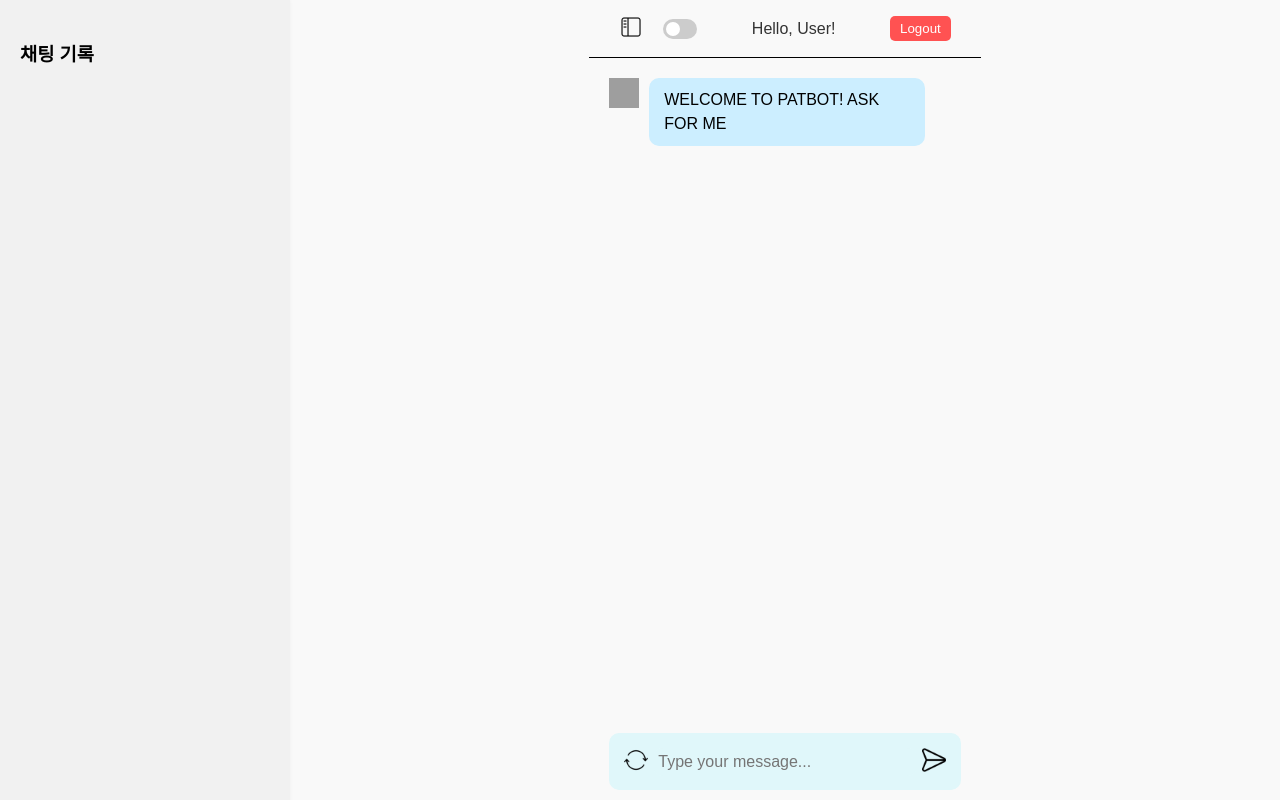
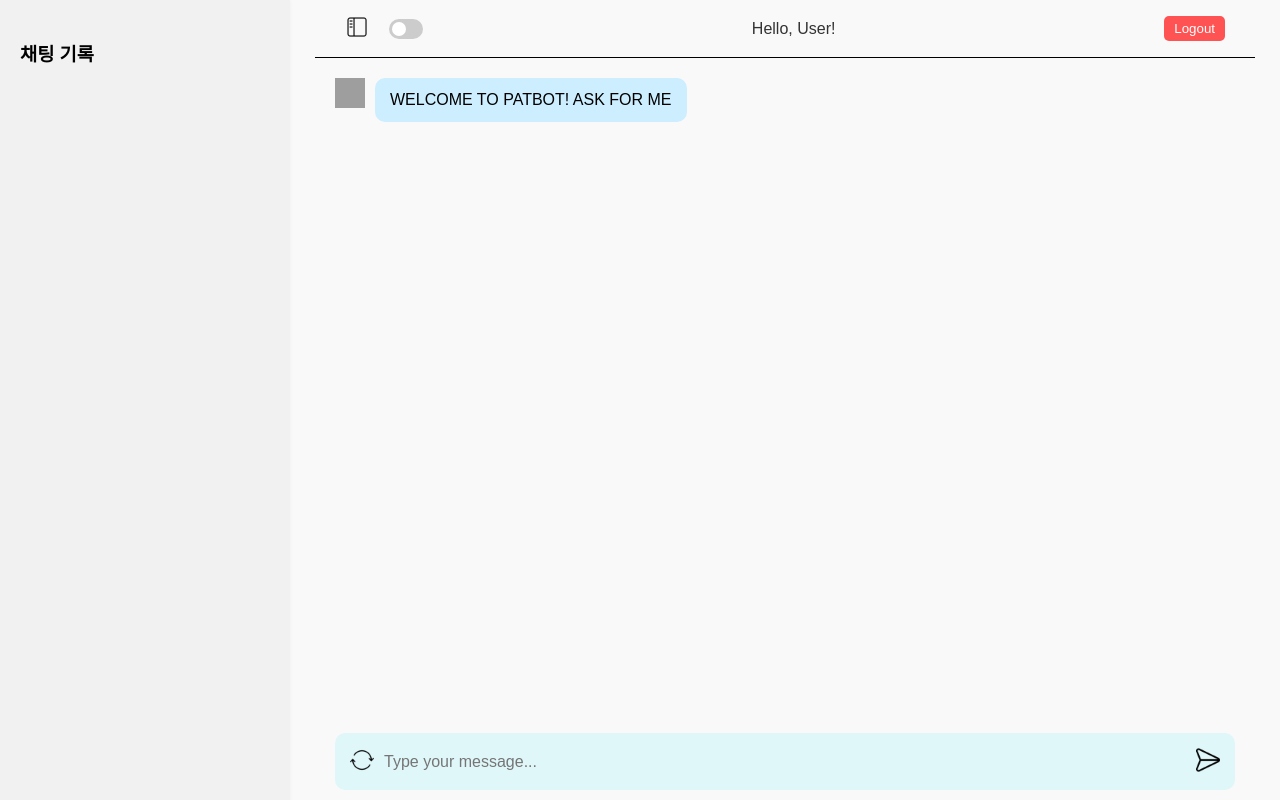
Before and after one commit to lnylnylnylny/veitnam, a React (Create React App) app in the folder my-patbot/: page /chat in a window 1280 px wide. Built offline with nearby package versions, Linux system fonts and the light colour scheme; grey boxes are pictures that could not be loaded.

Commit message:
화면 맞춤 크기 조절 가능

```diff
--- a/my-patbot/src/components/ChatBot.js
+++ b/my-patbot/src/components/ChatBot.js
@@ -221,7 +221,8 @@ const Chatbot = () => {
       overflowY: "auto",
       display: "flex",
       flexDirection: "column",
-      maxWidth: "90%",
+      //반응형일 때 width: "100%", maxWidth: "900px",
+      width: "900px", // 화면 사이즈 맞춤 설정
       margin: "0 auto",
       borderRadius: "10px",
     },
```
